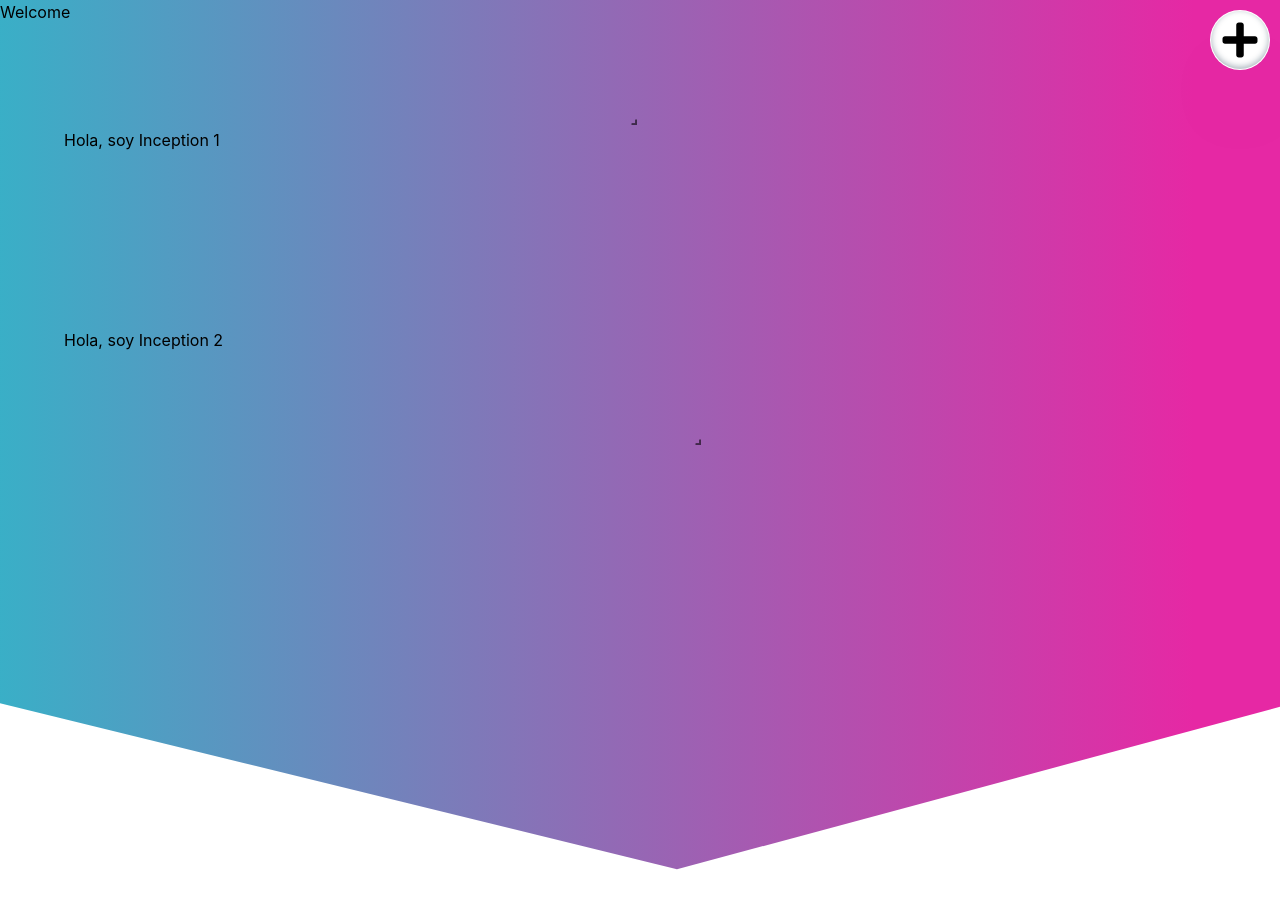
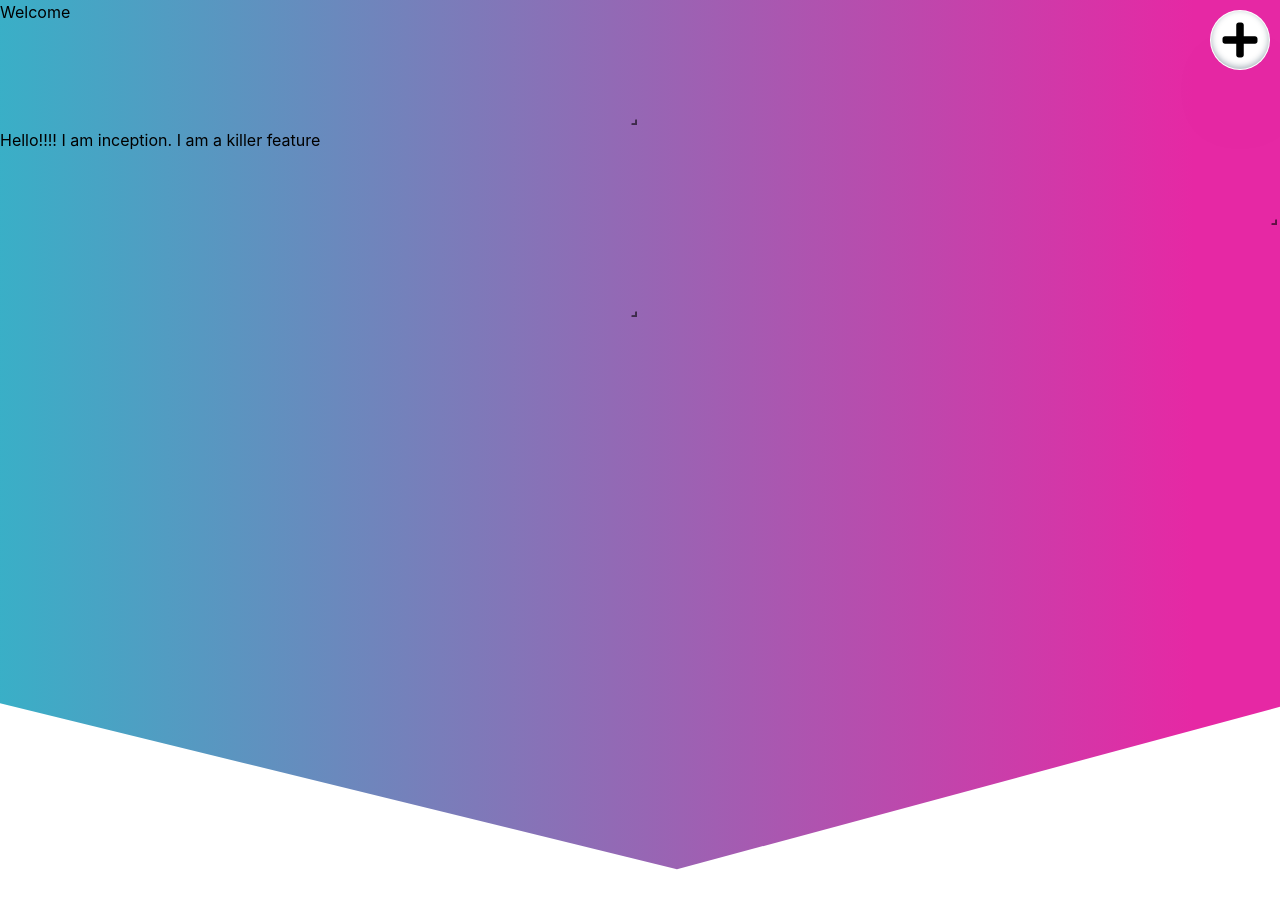
Before and after one commit to Achiaga/open-website-builder, a Next.js app: page /builder in a window 1280 px wide. Shown: the top 908 px of the page. Built offline with nearby package versions, Linux system fonts and the light colour scheme.

Commit message:
feat: solved all errors that appear on the console

```diff
--- a/builder/blocks/inception.js
+++ b/builder/blocks/inception.js
@@ -1,50 +1,37 @@
 import RGL, { WidthProvider } from 'react-grid-layout'
 import { v4 as uuid } from 'uuid'
+import PropTypes from 'prop-types'
 
 import 'react-grid-layout/css/styles.css'
 import 'react-resizable/css/styles.css'
-import { useEffect, useState } from 'react'
+import { forwardRef, useEffect, useState } from 'react'
 import {
 	addBlock,
 	editBlock,
 	editItemDraggableProperty,
 	generateBuilderBlocks,
-	addCallbackToBlock
+	addCallbackToBlock,
+	normalizeLayout,
+	normalizeBlockStructure,
+	denormalizeInceptionBlock
 } from '../web-builder/helpers'
 import { Box } from '@chakra-ui/react'
-import { BuilderSidebar } from '../sidebar'
 
 const ReactGridLayout = WidthProvider(RGL)
 
-const initialBlockConfig = {
-	'inception-1': {
-		type: 'text',
-		data: {
-			text: 'Hola, soy Inception 1'
-		}
-	},
-	'inception-2': {
-		type: 'text',
-		data: {
-			text: 'Hola, soy Inception 2'
-		}
-	}
-}
-
-const initialLayout = [
-	{ i: 'inception-1', x: 0, y: 0, w: 10, h: 10 },
-	{ i: 'inception-2', x: 10, y: 20, w: 10, h: 10 }
-]
-
-const BlockInception = ({
-	reRender,
-	selectedItemId: parenSelectedItem,
-	newBlockType = 'text',
-	...data
-}) => {
+const BlockInception = forwardRef(({ extraProps, ...data }, ref) => {
+	const {
+		reRender,
+		selectedItemId: parenSelectedItem,
+		newBlockType = 'text',
+		layoutCallback,
+		blockKey: parentBlockKey
+	} = extraProps
 	const [newBlockId, setNewBlockId] = useState(() => uuid())
-	const [blocksConfig, udpateBlocksConfig] = useState(initialBlockConfig)
-	const [layout, setLayout] = useState(initialLayout)
+	const [blocksConfig, udpateBlocksConfig] = useState(() =>
+		normalizeBlockStructure(data.blocks)
+	)
+	const [layout, setLayout] = useState(() => normalizeLayout(data.blocks))
 	const [selectedItemId, setSelectedItem] = useState(null)
 
 	useEffect(() => {
@@ -54,10 +41,18 @@ const BlockInception = ({
 	}, [])
 
 	const editBlockCallback = (newData, blockId, operationType) => {
-		udpateBlocksConfig((blocksConfig) =>
-			editBlock(blocksConfig, blockId, newData, operationType)
-		)
+		udpateBlocksConfig((blocksConfig) => {
+			const newBlocksConfig = editBlock(
+				blocksConfig,
+				blockId,
+				newData,
+				operationType
+			)
+			layoutCallback(newBlocksConfig)
+			return newBlocksConfig
+		})
 	}
+
 	function setBlockEditable(editableBlockId) {
 		setSelectedItem(editableBlockId)
 		setLayout((layout) => editItemDraggableProperty(layout, editableBlockId))
@@ -66,24 +61,31 @@ const BlockInception = ({
 	const onLayoutChange = (layout) => {
 		if (layout?.length !== Object.keys(blocksConfig)?.length) return
 		setLayout(layout)
+		layoutCallback(
+			denormalizeInceptionBlock(layout, blocksConfig),
+			parentBlockKey
+		)
 	}
 
 	function onDrop(layout, droppedBlockLayout) {
-		console.log('droppedBlockLayout', droppedBlockLayout)
 		setLayout(layout)
-		udpateBlocksConfig((blocksConfig) =>
-			addBlock(
+		udpateBlocksConfig((blocksConfig) => {
+			const newBlocksConfig = addBlock(
 				droppedBlockLayout?.i,
 				newBlockType,
 				blocksConfig,
 				editBlockCallback
 			)
-		)
+			layoutCallback(
+				denormalizeInceptionBlock(layout, newBlocksConfig),
+				parentBlockKey
+			)
+			return newBlocksConfig
+		})
 		setNewBlockId(uuid())
 	}
 
 	const isDroppable = parenSelectedItem?.includes('inception')
-	console.log(newBlockType)
 	return (
 		<Box {...data} w='100%' h='100%' id='inception'>
 			<ReactGridLayout
@@ -94,11 +96,12 @@ const BlockInception = ({
 				height={100}
 				style={{ width: '100%', height: '100%' }}
 				autoSize={false}
-				preventCollision={false}
+				preventCollision={isDroppable}
 				isDroppable={isDroppable}
+				useCSSTransforms={false}
 				onDrop={onDrop}
 				droppingItem={{ i: newBlockId, w: 5, h: 5 }}
-				compactType='null'
+				verticalCompact={false}
 				className='layout'
 				layout={layout}
 				onLayoutChange={onLayoutChange}>
@@ -111,6 +114,18 @@ const BlockInception = ({
 			</ReactGridLayout>
 		</Box>
 	)
+})
+
+BlockInception.displayName = 'BlockInception'
+
+BlockInception.propTypes = {
+	extraProps: PropTypes.shape({
+		reRender: PropTypes.bool,
+		blockKey: PropTypes.string,
+		newBlockType: PropTypes.string,
+		selectedItemId: PropTypes.string,
+		layoutCallback: PropTypes.func
+	})
 }
 
 export default BlockInception
--- a/builder/blocks/index.js
+++ b/builder/blocks/index.js
@@ -21,10 +21,12 @@ function BuilderBlock({
 	isEditable,
 	blockType,
 	reRender,
-	selectedItemId
+	selectedItemId,
+	newBlockType,
+	layoutCallback
 }) {
 	const GenericBlock = blocks[blockType]
-	const { editBlock = () => {}, text: dataText, ...extraProps } = data
+	const { editBlock = () => {}, text: dataText, ...metaData } = data
 
 	const [text] = useState(dataText)
 	const titleRef = useRef(null)
@@ -46,11 +48,16 @@ function BuilderBlock({
 			<GenericBlock
 				onKeyUp={handleKeyDown}
 				contentEditable={isEditable}
-				ref={titleRef}
+				{...(blockType === 'text' ? { ref: titleRef } : {})}
 				text={text}
-				reRender={reRender}
-				selectedItemId={selectedItemId}
-				{...extraProps}
+				extraProps={{
+					reRender,
+					selectedItemId,
+					newBlockType,
+					layoutCallback,
+					blockKey
+				}}
+				{...metaData}
 			/>
 		</Box>
 	)
@@ -81,7 +88,8 @@ export const Block = ({
 	blockType,
 	selectedItemId,
 	reRender,
-	newBlockType
+	newBlockType,
+	layoutCallback
 }) => {
 	if (isPreview) return <PreviewBlock data={data} blockType={blockType} />
 	return (
@@ -93,6 +101,7 @@ export const Block = ({
 			reRender={reRender}
 			selectedItemId={selectedItemId}
 			newBlockType={newBlockType}
+			layoutCallback={layoutCallback}
 		/>
 	)
 }
@@ -102,5 +111,8 @@ Block.propTypes = {
 	blockKey: PropTypes.string.isRequired,
 	isEditable: PropTypes.bool,
 	blockType: PropTypes.string.isRequired,
-	data: PropTypes.any
+	data: PropTypes.any,
+	selectedItemId: PropTypes.string,
+	reRender: PropTypes.bool,
+	newBlockType: PropTypes.string
 }
--- a/builder/blocks/text.js
+++ b/builder/blocks/text.js
@@ -3,32 +3,50 @@ import PropTypes from 'prop-types'
 import { Text } from '@chakra-ui/react'
 
 export const GenericText = forwardRef((props, ref) => {
+	const { isEditable, onKeyUp, contentEditable, text } = props
+	const Textmodifiers = {
+		fontSize: props.fontSize,
+		textAlign: props.textAlign,
+		backgroundColor: props.backgroundColor,
+		color: props.fontColor,
+		alignItems: props.alignItems,
+		fontWeight: props.fontWeight,
+		boxShadow: props.boxShadow,
+		borderRadius: props.borderRadius
+	}
 	return (
 		<Text
 			w='100%'
 			h='100%'
 			d='grid'
-			onDoubleClick={(e) => props.isEditable && e.stopPropagation()}
-			onKeyUp={props?.onKeyUp}
-			contentEditable={props?.contentEditable}
-			suppressContentEditableWarning={props?.contentEditable}
-			{...props}
+			onDoubleClick={(e) => isEditable && e.stopPropagation()}
+			onKeyUp={onKeyUp}
+			contentEditable={contentEditable}
+			suppressContentEditableWarning={contentEditable}
+			{...Textmodifiers}
 			wordBreak='break-word'
 			ref={ref}>
-			{props?.text}
+			{text}
 		</Text>
 	)
 })
 GenericText.displayName = 'TextBlock'
 
-const TextPropTypes = PropTypes.shape({
+GenericText.propTypes = {
+	isEditable: PropTypes.bool,
+	contentEditable: PropTypes.bool,
 	text: PropTypes.string,
 	editBlock: PropTypes.func,
 	fontSize: PropTypes.string,
 	textAlign: PropTypes.string,
 	fontColor: PropTypes.string,
-	bg: PropTypes.string
-})
-GenericText.propTypes = { ...TextPropTypes }
+	backgroundColor: PropTypes.string,
+	alignItems: PropTypes.string,
+	fontWeight: PropTypes.string,
+	boxShadow: PropTypes.string,
+	borderRadius: PropTypes.string,
+	bg: PropTypes.string,
+	onKeyUp: PropTypes.func
+}
 
 export default GenericText
--- a/builder/initial-data.js
+++ b/builder/initial-data.js
@@ -18,59 +18,29 @@ export const FallbackData = {
 			isDraggable: true
 		}
 	},
-	'inception-block': {
+	b: {
 		block: {
 			type: 'inception',
 			data: {
-				text: 'Welcome overlap'
+				blocks: {
+					'inception-1': {
+						block: {
+							type: 'text',
+							data: {
+								text: 'Hello!!!! I am inception. I am a killer feature'
+							}
+						},
+						layout: { i: 'inception-1', x: 0, y: 0, w: 10, h: 10 }
+					}
+				}
 			}
 		},
 		layout: {
-			i: 'inception-block',
-			x: 10,
-			y: 0,
+			i: 'b',
+			x: 0,
+			y: 20,
 			w: 100,
-			h: 50,
-			static: false
-		}
-	}
-}
-
-export const userBlocksData = {
-	a: {
-		block: {
-			type: 'text',
-			data: {
-				text: 'Hola, soy Pedro'
-			}
-		},
-		layout: {
-			i: 'a',
-			x: 0,
-			y: 0,
-			w: 3,
-			h: 2,
-			isDraggable: true
-		}
-	},
-	b: {
-		block: {
-			type: 'image',
-			data: { imageUrl: imageURL }
-		},
-		layout: { i: 'b', x: 3, y: 0, w: 3, h: 2, isDraggable: true }
-	},
-	c: {
-		block: {
-			type: 'text',
-			data: { text: 'Hoobies' }
-		},
-		layout: {
-			i: 'c',
-			x: 6,
-			y: 0,
-			w: 4,
-			h: 2,
+			h: 30,
 			isDraggable: true
 		}
 	}
--- a/builder/web-builder/helpers.js
+++ b/builder/web-builder/helpers.js
@@ -10,7 +10,7 @@ import { imageURL } from '../initial-data'
 
 const blocksProperties = {
 	text: {
-		text: 'Change the ext',
+		text: 'Test block text',
 		fontSize: '1rem',
 		textAlign: 'center',
 		fontColor: '#4a40ce',
@@ -95,7 +95,8 @@ const generateBuilderBlock = (
 	layoutItemInfo,
 	selectedItemId,
 	reRender,
-	newBlockType
+	newBlockType,
+	layoutCallback
 ) => {
 	if (!blockInfo) return null
 	const isEditable = selectedItemId === blockKey
@@ -116,6 +117,7 @@ const generateBuilderBlock = (
 				reRender={reRender}
 				selectedItemId={selectedItemId}
 				newBlockType={newBlockType}
+				layoutCallback={layoutCallback}
 			/>
 		</Box>
 	)
@@ -126,7 +128,9 @@ export const generateBuilderBlocks = (
 	setIsEditable,
 	layout,
 	selectedItemId,
-	reRender
+	reRender,
+	newBlockType,
+	layoutCallback
 ) => {
 	if (!blocksConfig) return null
 	return Object.entries(blocksConfig).map(([blockKey, blockInfo]) => {
@@ -137,7 +141,9 @@ export const generateBuilderBlocks = (
 			setIsEditable,
 			layoutItem,
 			selectedItemId,
-			reRender
+			reRender,
+			newBlockType,
+			layoutCallback
 		)
 	})
 }
@@ -157,6 +163,24 @@ export function denormalizeBlockData(layout, blocksConfig) {
 			}
 		}
 	}, {})
+}
+// blocks: {
+// 	'inception-1': {
+// 		block: {
+// 			type: 'text',
+// 			data: {
+// 				text: 'Hello!!!! I am inception. I am a killer feature'
+// 			}
+// 		},
+// 		layout: [{ i: 'inception-1', x: 0, y: 0, w: 10, h: 10 }]
+// 	}
+// }
+
+export function denormalizeInceptionBlock(layout, blockConfig) {
+	const blocks = {
+		...denormalizeBlockData(layout, blockConfig)
+	}
+	return { blocks }
 }
 
 export function saveOnLocal(userBlocksData, setIsSaved) {
--- a/builder/web-builder/web-builder.js
+++ b/builder/web-builder/web-builder.js
@@ -29,10 +29,11 @@ const WebBuilder = ({ userBlocksData, newBlockType, setIsSaved }) => {
 	const [reRender, setReRender] = useState(false)
 	const [rowHeight, setRowHeight] = useState(ROW_HEIGHT)
 	const [selectedItemId, setSelectedItem] = useState(null)
+	const [realBlockDatta, setRealBlockData] = useState(userBlocksData)
 	const [blocksConfig, udpateBlocksConfig] = useState(() =>
-		normalizeBlockStructure(userBlocksData)
+		normalizeBlockStructure(realBlockDatta)
 	)
-	const [layout, updateLayout] = useState(() => normalizeLayout(userBlocksData))
+	const [layout, updateLayout] = useState(() => normalizeLayout(realBlockDatta))
 
 	const debouncedSaved = useCallback(
 		debounce((layout, blocksConfig) => {
@@ -40,7 +41,6 @@ const WebBuilder = ({ userBlocksData, newBlockType, setIsSaved }) => {
 		}, SAVE_TIME),
 		[]
 	)
-
 	useEffect(() => {
 		debouncedSaved(layout, blocksConfig)
 	}, [layout, blocksConfig])
@@ -102,6 +102,23 @@ const WebBuilder = ({ userBlocksData, newBlockType, setIsSaved }) => {
 		}
 	}
 
+	function layoutCallback(newBlocks, parentBlockKey) {
+		const newBlocksConfig = {
+			...blocksConfig,
+			[parentBlockKey]: {
+				...blocksConfig[parentBlockKey],
+				data: {
+					...blocksConfig[parentBlockKey].data,
+					...newBlocks
+				}
+			}
+		}
+		saveOnLocal(
+			denormalizeBlockData(layout, { ...newBlocksConfig }),
+			setIsSaved
+		)
+	}
+
 	const isDroppable = !selectedItemId?.includes('inception')
 	return (
 		<Box
@@ -116,10 +133,10 @@ const WebBuilder = ({ userBlocksData, newBlockType, setIsSaved }) => {
 				onDrop={onDrop}
 				margin={[0, 0]}
 				autoSize
-				preventCollision={!isDroppable}
+				preventCollision={false}
 				isDroppable={isDroppable}
 				onResizeStop={handleResize}
-				compactType='null'
+				verticalCompact={false}
 				// This makes everything go 6x slower
 				useCSSTransforms={false}
 				droppingItem={{ i: `${newBlockType}-${newBlockId}`, w: 50, h: 50 }}
@@ -133,7 +150,8 @@ const WebBuilder = ({ userBlocksData, newBlockType, setIsSaved }) => {
 					layout,
 					selectedItemId,
 					reRender,
-					newBlockType
+					newBlockType,
+					layoutCallback
 				)}
 			</ReactGridLayout>
 		</Box>
```
Also changed, not shown: builder/blocks/block-modifiers.js (+5 -7 lines), builder/blocks/image.js (+14 -8 lines).
